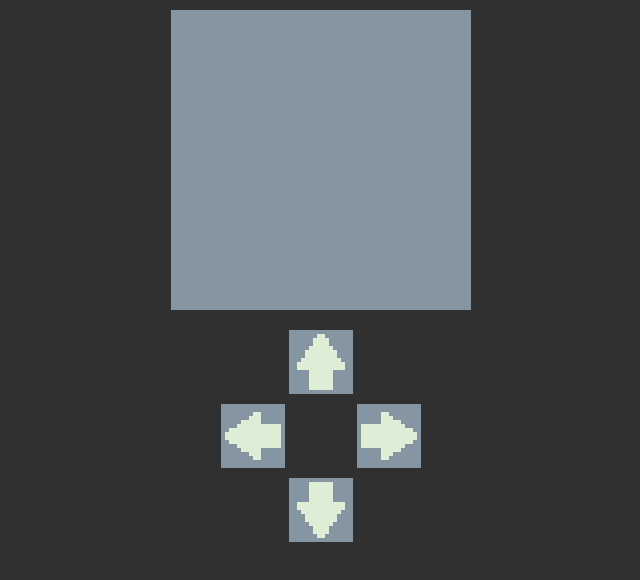
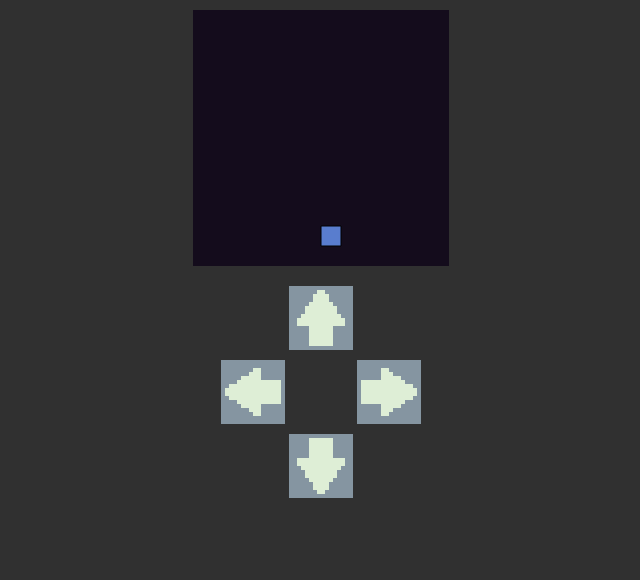
Before and after one commit to kuroneko1996/jshooter, a plain HTML site: page index.html in a window 1280 px wide. Shown: the whole page, without its empty margins (319-959 px from the left). Drawn offline with Linux system fonts and the light colour scheme.

Commit message:
add ship with basic movement

```diff
--- a/css/style.css
+++ b/css/style.css
@@ -17,7 +17,7 @@ body {
 }
 
 #mycanvas {
-	background-color: #8595a1;
+	background-color: #140c1c;
 
 	padding: 0;
     margin: auto;
--- a/index.html
+++ b/index.html
@@ -3,13 +3,14 @@
 <head>
 	<title>Space Shooter</title>
 	<meta name="viewport" content="width=device-width, user-scalable=no">
-	<link rel="stylesheet" type="text/css" href="css/style.css">
-	<script type="text/javascript" src="js/drawing.js"></script>
-	<script type="text/javascript" src="js/game.js"></script>
+	<link rel="stylesheet" type="text/css" href="css/style.css?2">
+	<script type="text/javascript" src="js/drawing.js?2"></script>
+	<script type="text/javascript" src="js/game.js?2"></script>
+	<script type="text/javascript" src="js/ship.js?2"></script>
 </head>
 <body>
 <div id="container">
-	<canvas id="mycanvas" width="300" height="300"></canvas>
+	<canvas id="mycanvas" width="256" height="256"></canvas>
 	<div class="control-buttons">
 		<div id="arrow_up" class="control-button"></div>
 		<div class="horizontal-buttons">
--- a/js/game.js
+++ b/js/game.js
@@ -3,15 +3,14 @@
 
 	class Game {
 
-		constructor(drawing, width, height, scl) {
-			this.fps = 10;
-			this.scl = scl;
-			this.width = width;
-			this.height = height;
+		constructor(params) {
+			this.fps = params.fps || 30;
+			this.scl = params.scl;
+			this.width = params.width;
+			this.height = params.height;
+			this.drawing = params.drawing;
+
 			this.score = 0;
-
-			this.drawing = drawing;
-
 			this.now = 0;
 			this.then = Date.now();
 			this.interval = 1000 / this.fps;
@@ -41,8 +40,18 @@
 			}
 		}
 
-		addKeydown(onkeydown) {
-			document.addEventListener('keydown',    onkeydown,    false);
+		addKeyDown(handler) {
+			document.addEventListener('keydown', function(event) {
+				event.preventDefault();
+				handler(event);
+			}, false);
+		}
+
+		addKeyUp(handler) {
+			document.addEventListener('keyup', function(event) {
+				event.preventDefault();
+				handler(event);
+			}, false);
 		}
 
 		dist(x1, y1, x2, y2) {
@@ -51,5 +60,5 @@
 		}
 	}
 
-	window.GameEngine = Game;
+	window.KGame = Game;
 })();
--- a/js/main.js
+++ b/js/main.js
@@ -1,4 +1,60 @@
 "use strict";
 (function () {
+	var width = 256;
+	var height = 256;
+	var scl = 1;
 
+	var KEY = {
+		LEFT:     37,
+	    UP:       38,
+	    RIGHT:    39,
+	    DOWN:     40,
+	    SPACE:    32
+	}
+
+
+	var drawing = new Drawing('mycanvas');
+	var game = new KGame({drawing: drawing, width: width, height: height, scl: scl});
+	drawing.font('14px "Lucida Console", Monaco, monospace');
+	var ship = new KGame.Ship(game, width / 2, height - 40);
+
+	game.logic = function () {
+
+		ship.update();
+		ship.draw();
+	};
+
+	game.addKeyDown(function (event) {
+		var keyCode = event.keyCode;
+		if (keyCode == KEY.UP) {
+			ship.dir(0, -1);
+		} else if (keyCode == KEY.DOWN) {
+			ship.dir(0, 1);
+		} else if (keyCode == KEY.LEFT) {
+			ship.dir(-1, 0);
+		} else if (keyCode == KEY.RIGHT) {
+			ship.dir(1, 0);
+		}
+	});
+
+	game.addKeyUp(function (event) {
+		ship.dir(0, 0);
+	});
+
+	assignTouchControls();
+
+	game.start();
+
+	// functions
+	function assignTouchControls() {
+		var name2dir = {
+			'arrow_up': [0, -1], 'arrow_down': [0, 1], 'arrow_left': [-1, 0], 'arrow_right': [1, 0]
+		};
+
+		for (let btnName in name2dir) {
+			document.getElementById(btnName).addEventListener('click', function (event) {
+				ship.dir(...name2dir[btnName]);
+			});
+		}
+	}
 })();
--- /dev/null
+++ b/js/ship.js
@@ -0,0 +1,58 @@
+"use strict";
+(function () {
+
+	class Ship {
+		constructor(game, startX = 0, startY = 0) {
+			this.x = this.startX = startX;
+			this.y = this.startY = startY;
+
+			this.game = game;
+			this.drawing = game.drawing;
+
+			this.color = '#597dce';
+			this.speed = 4;
+
+			this.xdir = this.ydir = 0;
+
+			this.width = 20;
+			this.height = 20;
+		}
+
+		move() {
+			var newX = this.x + this.xdir * this.speed;
+			var newY = this.y + this.ydir * this.speed;
+
+			// reposition near bounds
+			if (newX < 0) {
+				newX = 0;
+			}
+			if (newY < 0) {
+				newY = 0;
+			}
+			if ( (newX + this.width)  >= this.game.width) {
+				newX = this.game.width - this.width;
+			}
+			if ( (newY + this.height) >= this.game.height) {
+				newY = this.game.height - this.height;
+			}
+
+			this.x = newX;
+			this.y = newY;
+		}
+
+		dir(x, y) {
+			this.xdir = x;
+			this.ydir = y;
+		}
+
+		update() {
+			this.move();
+		}
+
+		draw() {
+			this.drawing.rect(this.x, this.y, this.width, this.height, this.color);
+		}
+	}
+
+	window.KGame.Ship = Ship;
+})();
```
